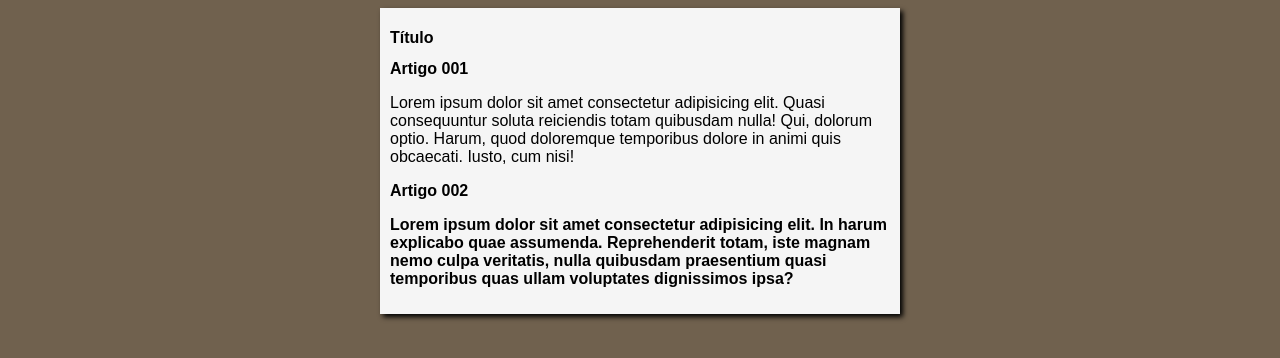
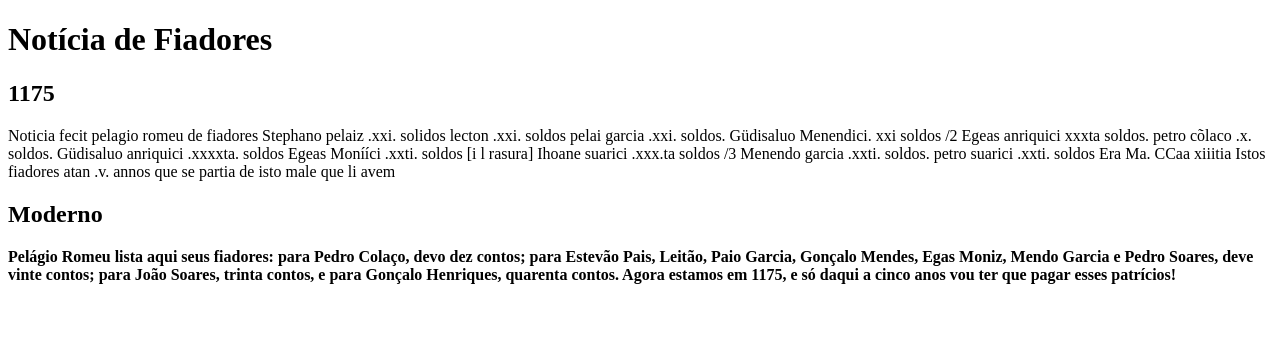
Before and after one commit to leandromarson/Site-Projeto, a plain HTML site: page index.html in a window 1280 px wide. Drawn offline with Linux system fonts and the light colour scheme.

Commit message:
Update index.html

```diff
--- a/index.html
+++ b/index.html
@@ -3,21 +3,20 @@
 <head>
     <meta charset="UTF-8">
     <meta name="viewport" content="width=device-width, initial-scale=1.0">
-    <title>Notícia de Fiadores</title>
-    <link rel="stylesheet" href="estilos/style.css">
+    <title>Notícia dem Fiadores</title>
 </head>
 <body>
     <main>
         <header>
-            <h1>Título</h1>
+            <h1>Notícia de Fiadores</h1>
         </header>
         <article>
-            <h2>Artigo 001</h2>
-            <p>Lorem ipsum dolor sit amet consectetur adipisicing elit. Quasi consequuntur soluta reiciendis totam quibusdam nulla! Qui, dolorum optio. Harum, quod doloremque temporibus dolore in animi quis obcaecati. Iusto, cum nisi!</p>
+            <h2>1175</h2>
+            <p>Noticia fecit pelagio romeu de fiadores Stephano pelaiz .xxi. solidos lecton .xxi. soldos pelai garcia .xxi. soldos. Güdisaluo Menendici. xxi soldos /2 Egeas anriquici xxxta soldos. petro cõlaco .x. soldos. Güdisaluo anriquici .xxxxta. soldos Egeas Monííci .xxti. soldos [i l rasura] Ihoane suarici .xxx.ta soldos /3 Menendo garcia .xxti. soldos. petro suarici .xxti. soldos Era Ma. CCaa xiiitia Istos fiadores atan .v. annos que se partia de isto male que li avem</p>
         </article>
         <article>
-            <h2>Artigo 002</h2>
-            <p><b>Lorem ipsum dolor sit amet consectetur adipisicing elit. In harum explicabo quae assumenda. Reprehenderit totam, iste magnam nemo culpa veritatis, nulla quibusdam praesentium quasi temporibus quas ullam voluptates dignissimos ipsa?</b>
+            <h2>Moderno</h2>
+            <p><b>Pelágio Romeu lista aqui seus fiadores: para Pedro Colaço, devo dez contos; para Estevão Pais, Leitão, Paio Garcia, Gonçalo Mendes, Egas Moniz, Mendo Garcia e Pedro Soares, deve vinte contos; para João Soares, trinta contos, e para Gonçalo Henriques, quarenta contos. Agora estamos em 1175, e só daqui a cinco anos vou ter que pagar esses patrícios!</b>
             </p>
         </article>
     </main>
```
